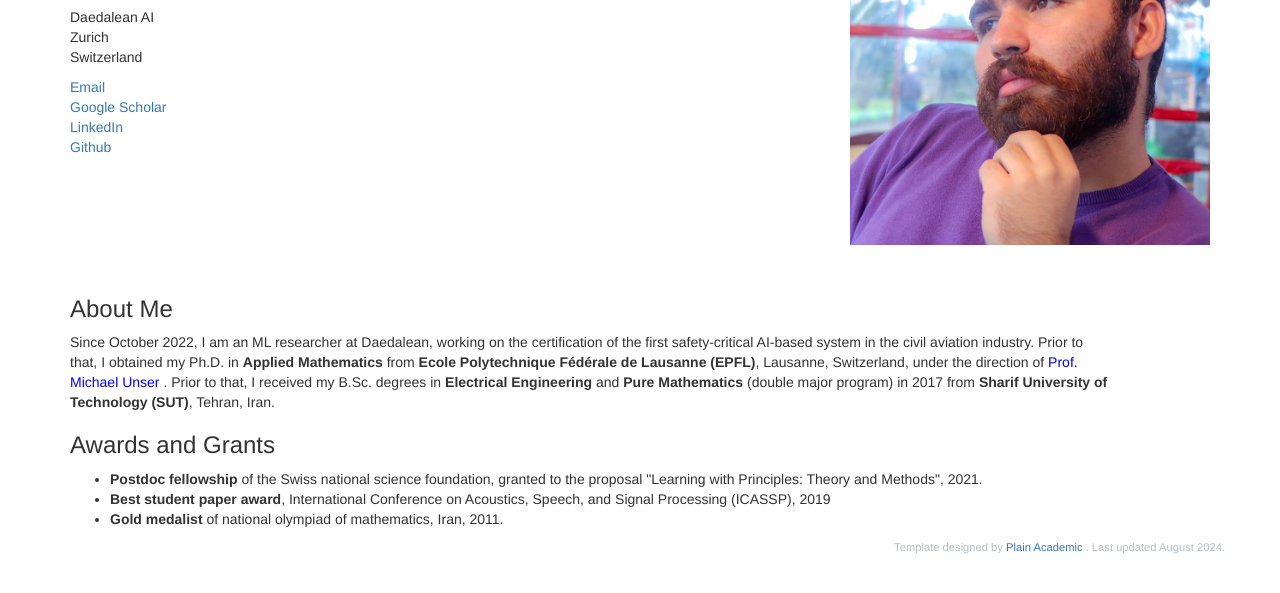
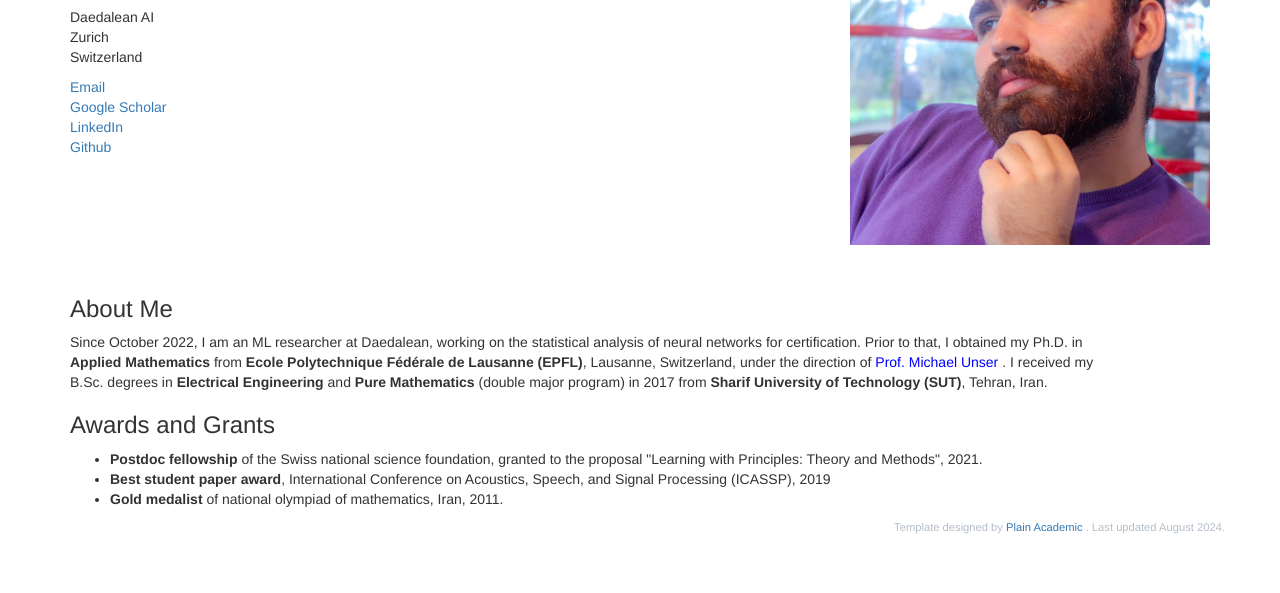
Before and after one commit to ShayanAziznejad/ShayanAziznejad.github.io, a plain HTML site: page index.html in a window 1280 px wide. Shown: the part 185-778 px from the top of the page. Drawn offline with nearby package versions, Linux system fonts and the light colour scheme.

Commit message:
small modification

```diff
--- a/index.html
+++ b/index.html
@@ -78,7 +78,7 @@
             <!-- Publications -->
             <div class="col-md-11" >
               <h3>About Me</h3>
-                    <p>Since October 2022, I am an ML researcher at Daedalean, working on the certification of the first safety-critical AI-based system in the civil aviation industry. Prior to that, I obtained my Ph.D. in <strong>Applied Mathematics</strong> from <strong>Ecole Polytechnique Fédérale de Lausanne (EPFL)</strong>, Lausanne, Switzerland, under the direction of <a href="http://bigwww.epfl.ch/unser" style="color:#0000FF"> Prof. Michael Unser </a>. Prior to that,  I received my  B.Sc. degrees in <strong>Electrical Engineering</strong> and <strong>Pure Mathematics</strong> (double major program) in 2017  from <strong>Sharif University of Technology (SUT)</strong>, Tehran, Iran.
+                    <p>Since October 2022, I am an ML researcher at Daedalean, working on the statistical analysis of neural networks for certification. Prior to that, I obtained my Ph.D. in <strong>Applied Mathematics</strong> from <strong>Ecole Polytechnique Fédérale de Lausanne (EPFL)</strong>, Lausanne, Switzerland, under the direction of <a href="http://bigwww.epfl.ch/unser" style="color:#0000FF"> Prof. Michael Unser </a>. I received my  B.Sc. degrees in <strong>Electrical Engineering</strong> and <strong>Pure Mathematics</strong> (double major program) in 2017  from <strong>Sharif University of Technology (SUT)</strong>, Tehran, Iran.
                      </p>
               <h3>Awards and Grants</h3>
                           <ul>
```
